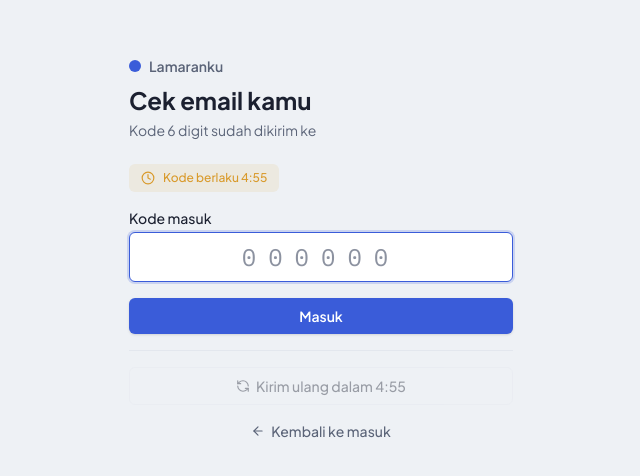
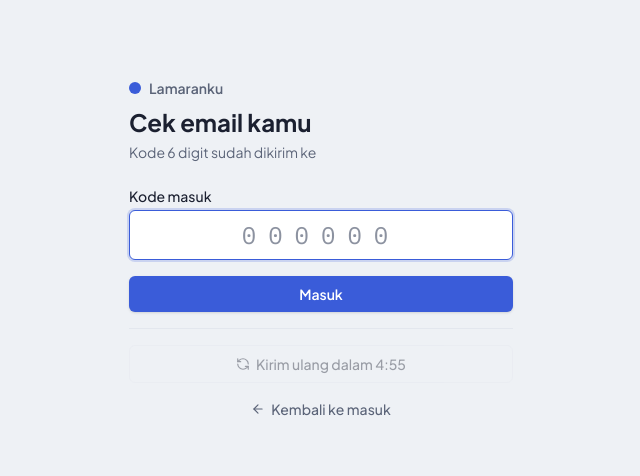
Before and after one commit to dhaanisaputra/tracker-job-app, a Next.js app: page /sign-in/code in a window 1280 px wide. Shown: the part 148-624 px from the top of the page, without its empty margins (319-959 px from the left). Built offline with nearby package versions, Linux system fonts and the light colour scheme.

Commit message:
refactor: remove redundant OTP countdown badge

```diff
--- a/src/app/sign-in/code/page.tsx
+++ b/src/app/sign-in/code/page.tsx
@@ -4,7 +4,7 @@ import { Suspense, useActionState, useEffect, useState } from 'react'
 import Link from 'next/link'
 import { useSearchParams } from 'next/navigation'
 import { verifyOtp, resendOtp } from '@/app/auth-actions'
-import { ArrowLeft, Clock, RefreshCcw } from 'lucide-react'
+import { ArrowLeft, RefreshCcw } from 'lucide-react'
 
 const OTP_TTL = 300 // kode berlaku 5 menit (InsForge)
 
@@ -45,11 +45,6 @@ function CodeForm() {
         <p className="text-sm text-stone mb-6">
           Kode 6 digit sudah dikirim ke <span className="font-medium text-ink">{email}</span>
         </p>
-
-        <div className="mb-4 inline-flex items-center gap-2 rounded-md bg-amber/10 px-3 py-1.5 text-xs font-medium text-amber">
-          <Clock size={14} />
-          {expired ? 'Kode kadaluarsa' : `Kode berlaku ${formatTime(secondsLeft)}`}
-        </div>
 
         <form action={action} className="space-y-4">
           <input type="hidden" name="email" value={email} />
```
